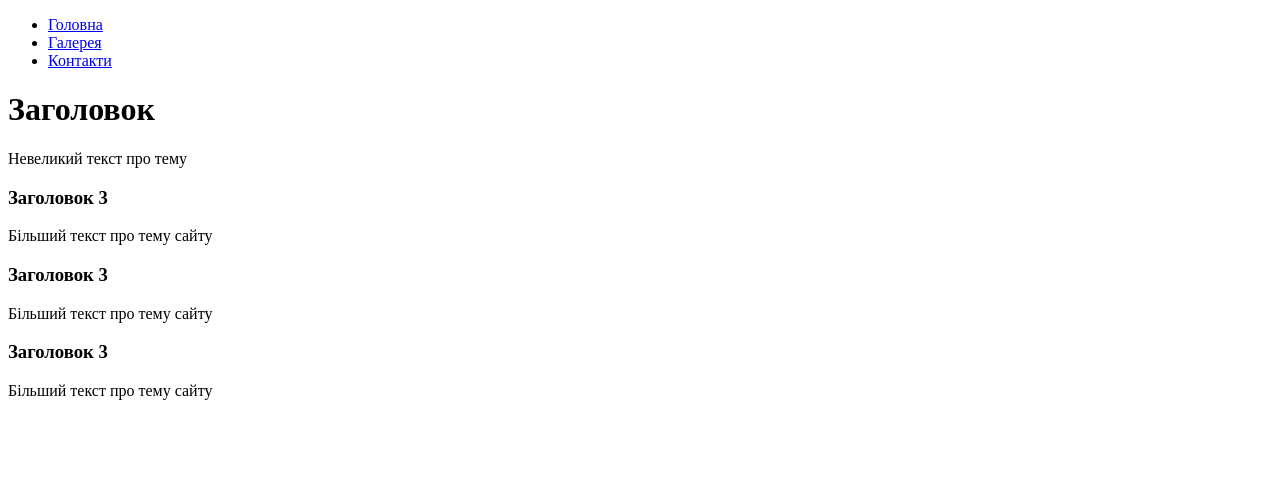
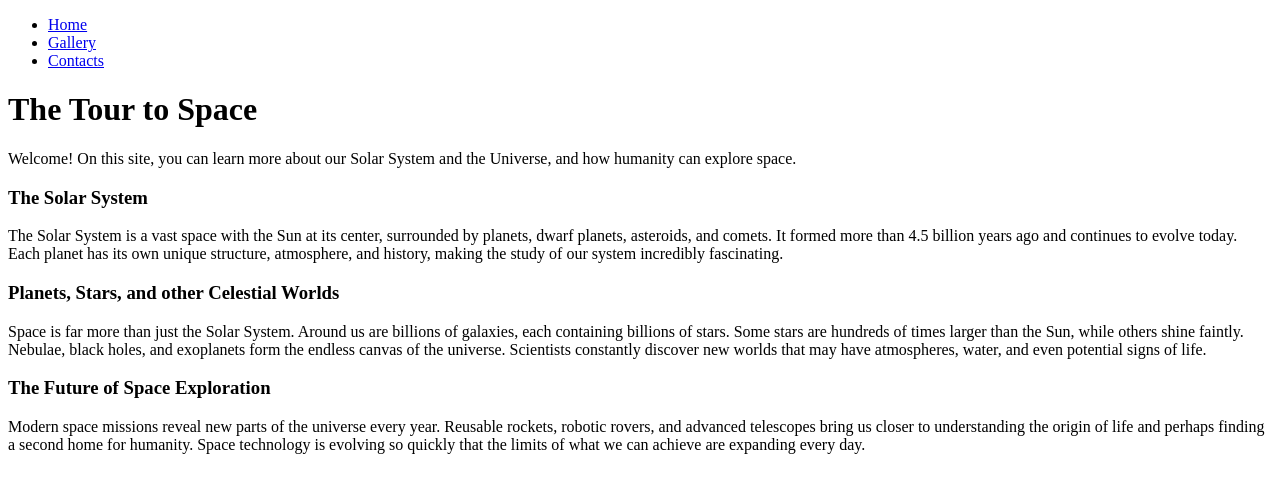
Before and after one commit to polilunana/Poli-site, a plain HTML site: page index.html in a window 1280 px wide. Drawn offline with Linux system fonts and the light colour scheme.

Commit message:
add main information

```diff
--- a/index.html
+++ b/index.html
@@ -10,29 +10,30 @@
 <body>
     <nav>
         <ul>
-            <li><a href="index.html">Головна</a></li>
-            <li><a href="gallery.html">Галерея</a></li>
-            <li><a href="contacts.html">Контакти</a></li>
+            <li><a href="index.html">Home</a></li>
+            <li><a href="gallery.html">Gallery</a></li>
+            <li><a href="contacts.html">Contacts</a></li>
         </ul>
     </nav>
 
     <div class="container">
         <div class="hero">
-            <h1>Заголовок</h1>
-            <p>Невеликий текст про тему</p>
+            <h1>The Tour to Space</h1>
+            <p>Welcome! On this site, you can learn more about our Solar System and the Universe, and how humanity can explore space.</p>
 
             <div class="features">
                 <div class="feature-card">
-                    <h3>Заголовок 3</h3>
-                    <p>Більший текст про тему сайту</p>
+                    <h3>The Solar System</h3>
+                    <p>The Solar System is a vast space with the Sun at its center, surrounded by planets, dwarf planets, asteroids, and comets. It formed more than 4.5 billion years ago and continues to evolve today. Each planet has its own unique structure, atmosphere, and history, making the study of our system incredibly fascinating.</p>
                 </div>
                 <div class="feature-card">
-                    <h3>Заголовок 3</h3>
-                    <p>Більший текст про тему сайту</p>
+                    <h3>Planets, Stars, and other Celestial Worlds</h3>
+                    <p>Space is far more than just the Solar System. Around us are billions of galaxies, each containing billions of stars. Some stars are hundreds of times larger than the Sun, while others shine faintly. Nebulae, black holes, and exoplanets form the endless canvas of the universe. Scientists constantly discover new worlds that may have atmospheres, water, and even potential signs of life.
+                    </p>
                 </div>
                 <div class="feature-card">
-                    <h3>Заголовок 3</h3>
-                    <p>Більший текст про тему сайту</p>
+                    <h3>The Future of Space Exploration</h3>
+                    <p>Modern space missions reveal new parts of the universe every year. Reusable rockets, robotic rovers, and advanced telescopes bring us closer to understanding the origin of life and perhaps finding a second home for humanity. Space technology is evolving so quickly that the limits of what we can achieve are expanding every day.</p>
                 </div>
             </div>
         </div>
```
Also changed, not shown: contacts.html (+3 -3 lines), gallery.html (+10 -10 lines).
